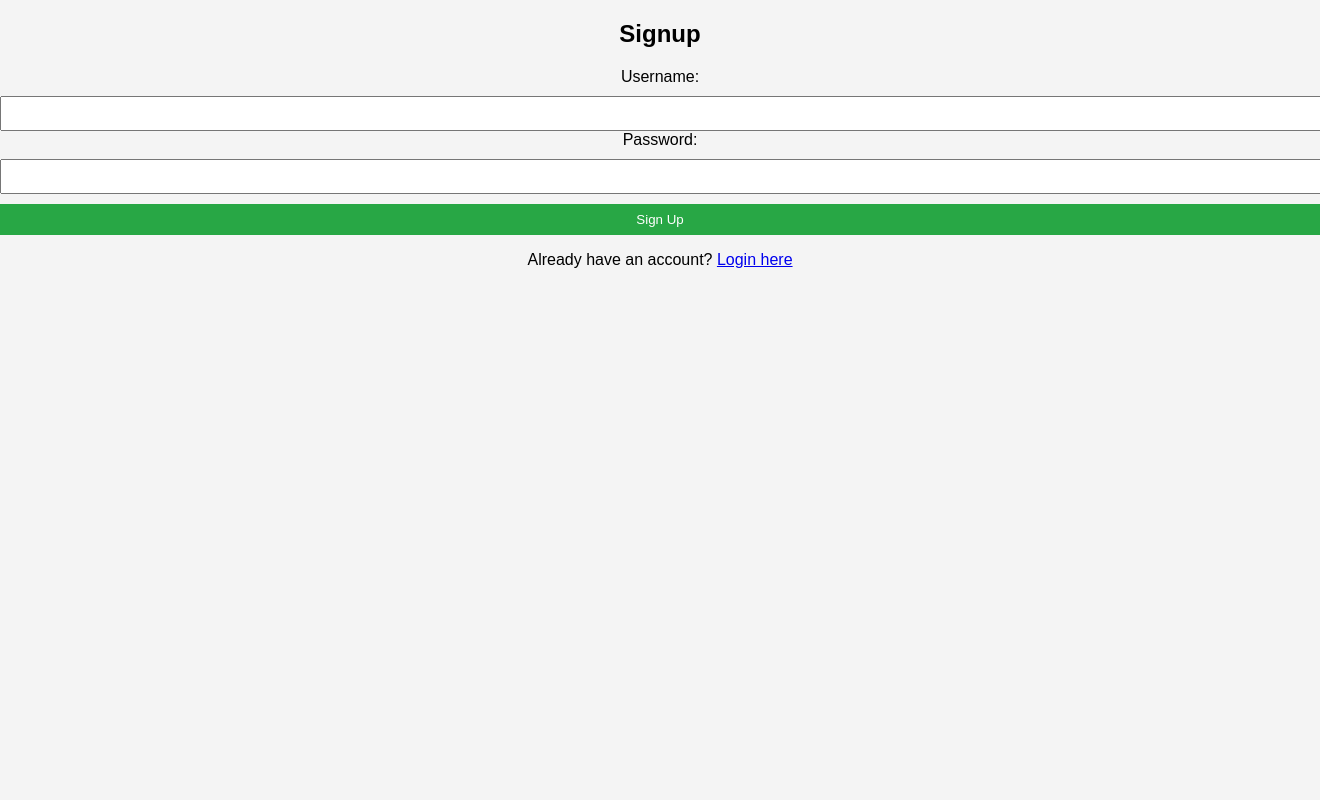
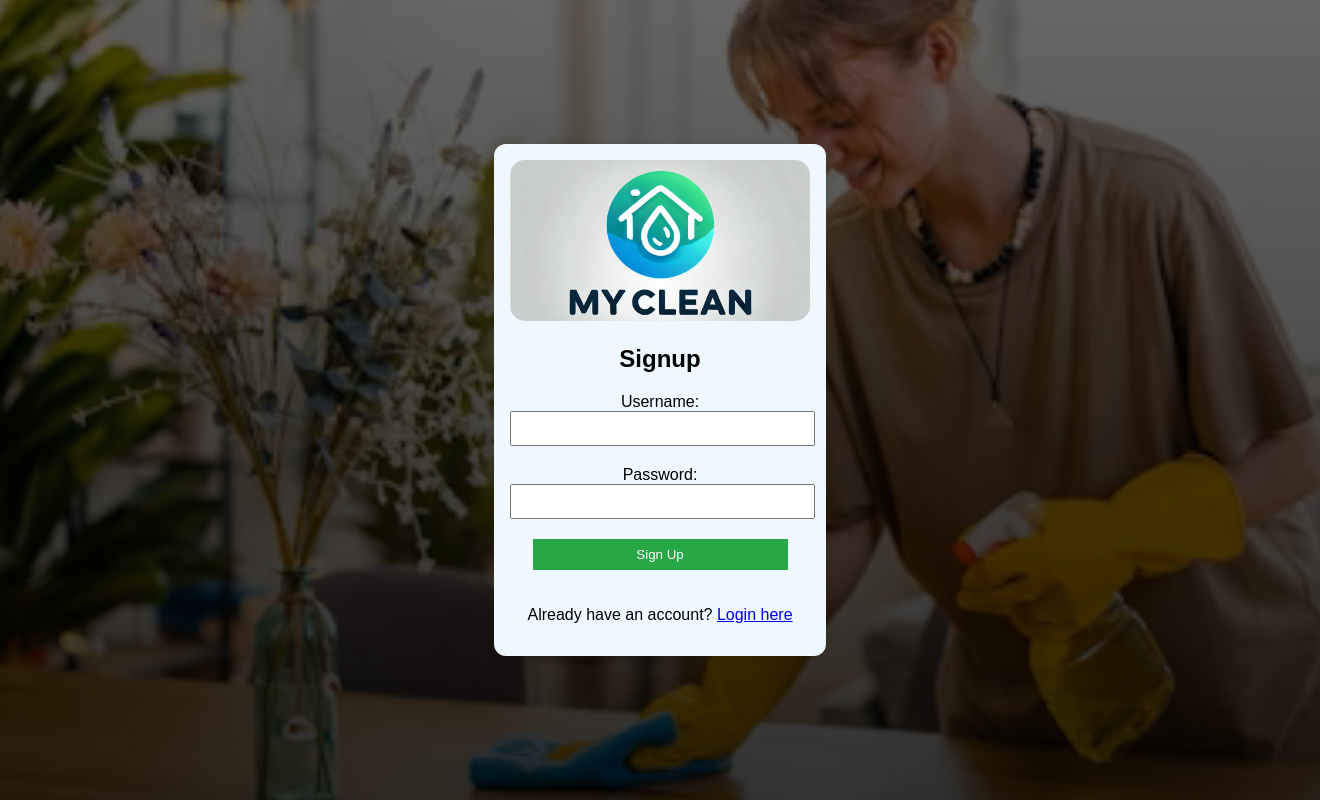
Before and after one commit to harrisonroufos/CP3407-EXT-GROUP-PROJECT, a Flask app: page / in a window 1320 px wide; the page is wider, and only the part inside the window is pictured. Run offline with Flask 3, Linux system fonts and the light colour scheme; some libraries are stand-ins or nearby versions.

Commit message:
Updated signup.html file with stylisation and images

```diff
--- a/static/styles.css
+++ b/static/styles.css
@@ -1,30 +1,56 @@
-/* styles.css - Basic styling */
+/*
+styles.css - styling for the CP3407 MyClean app.
+Team members: Casey, Daniel, Damon, Harrison
+*/
+
 body {
     font-family: Arial, sans-serif;
     text-align: center;
-    background-color: #f4f4f4;
     margin: 0;
     padding: 0;
+    display: flex;
+    justify-content: center;
+    align-items: center;
+    height: 100vh;
+    /* creates a background image with a blue-tinted overlay */
+    background: linear-gradient(rgba(0, 0, 0, 0.6), rgba(0, 0, 0, 0.8)),
+                url('../static/images/Cleaning_Background.png') no-repeat center center;
+    background-size: 105em;
 }
+
+img {
+    width: 300px;
+    border-radius: 15px;
+}
+
 .container {
     width: 300px;
-    margin: 50px auto;
-    padding: 20px;
-    background: white;
-    border-radius: 8px;
+    padding: 1em;
+    background: aliceblue;
+    border-radius: 12px;
     box-shadow: 0 0 10px rgba(0, 0, 0, 0.1);
 }
+
+label {
+    display: block;
+    margin-bottom: 0px;
+}
+
+
 input, button {
-    width: 100%;
-    margin-top: 10px;
+    width: 95%;
+    margin-bottom: 20px;
     padding: 8px;
 }
+
 button {
-    background-color: #28a745;
+    background-color: #28a745; /* Light green */
+    width: 85%;
     color: white;
     border: none;
     cursor: pointer;
 }
+
 button:hover {
-    background-color: #218838;
+    background-color: #218838; /* Darker green */
 }
--- a/templates/signup.html
+++ b/templates/signup.html
@@ -8,16 +8,29 @@
     <title>Signup</title>
 </head>
 <body>
+
+<!--Wrap the form in a container div-->
+<div class="container">
+
+    <!--<h1>Welcome to MyClean!</h1>-->
+    <img src="{{ url_for('static', filename='images/MyClean_Company_Logo.png') }}" alt="MyClean Logo">
+    <!--<img src="../static/images/MyClean_Company_Logo.png" alt="MyClean Logo">-->
+    <!--alternative image format without using flask-->
+
     <h2>Signup</h2>
     <form method="POST">
-        <label>Username:</label>
-        <input type="text" name="username" required>
-        <br>
-        <label>Password:</label>
-        <input type="password" name="password" required>
-        <br>
+        <label>
+            Username:
+            <input type="text" name="username" required>
+        </label>
+        <label>
+            Password:
+            <input type="password" name="password" required>
+        </label>
         <button type="submit">Sign Up</button>
     </form>
+
     <p>Already have an account? <a href="/login">Login here</a></p>
+</div>
 </body>
 </html>
```
Also changed, not shown: static/images/Cleaning_Background.png (added), static/images/MyClean_Company_Logo.png (added).
